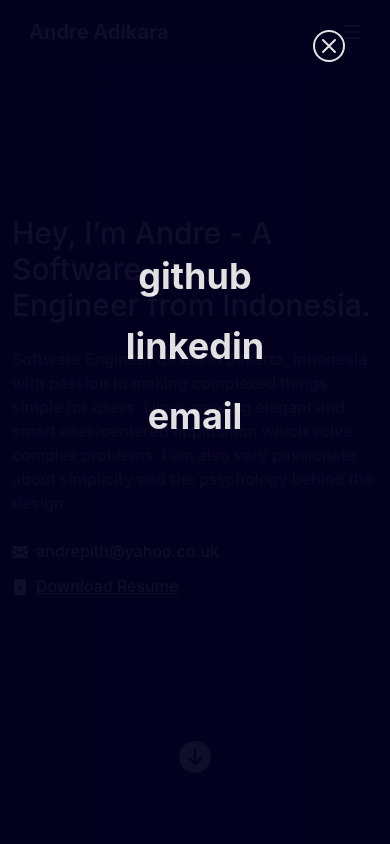
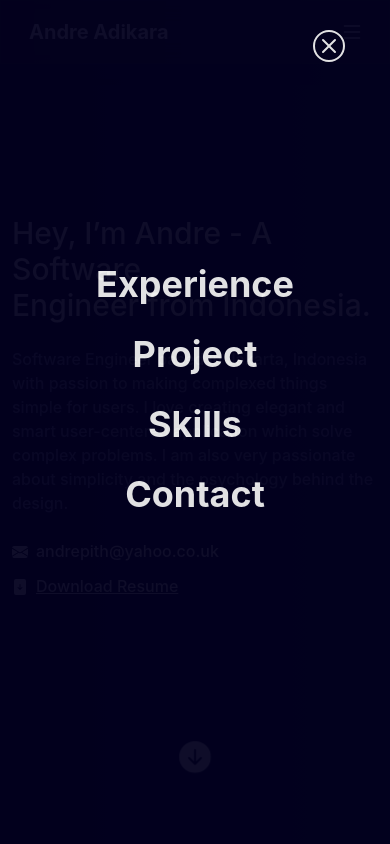
Before and after one commit to andrepith/andreadikarav2, a Next.js app: page / in a window 390 px wide. Both pictures are taken after a click on the button "nav-mobile". Shown: the top 844 px of the page. Built offline with nearby package versions, Linux system fonts and the light colour scheme; no server answers.

Commit message:
Update navigation mobile

```diff
--- a/src/components/NavBar/index.tsx
+++ b/src/components/NavBar/index.tsx
@@ -34,9 +34,10 @@
       <Overlay
         isOpen={isOpen}
         handleClose={handleClose}
-        github={github}
-        linkedin={linkedin}
-        email={email}
+        scrollToExperience={scrollToExperience}
+        scrollToProject={scrollToProject}
+        scrollToSkills={scrollToSkills}
+        scrollToContact={scrollToContact}
       />
       <header className="fixed-top navigation" id="navigation">
         <nav className="navbar navbar-expand-lg primary-nav container">
--- a/src/components/NavBar/styles.scss
+++ b/src/components/NavBar/styles.scss
@@ -91,7 +91,7 @@
   margin-top: 30px;
 }
 
-.nav-overlay a {
+.nav-overlay div {
   padding: 8px;
   text-decoration: none;
   font-size: 36px;
--- a/src/components/Overlay/index.tsx
+++ b/src/components/Overlay/index.tsx
@@ -3,18 +3,36 @@
 interface OverlayInterface {
   isOpen: boolean;
   handleClose: () => void;
-  github: string;
-  linkedin: string;
-  email: string;
+  scrollToExperience: () => void;
+  scrollToProject: () => void;
+  scrollToSkills: () => void;
+  scrollToContact: () => void;
 }
 
 const Overlay = ({
   isOpen,
   handleClose,
-  github,
-  linkedin,
-  email,
+  scrollToExperience,
+  scrollToProject,
+  scrollToSkills,
+  scrollToContact,
 }: OverlayInterface) => {
+  const scrollExp = () => {
+    scrollToExperience();
+    handleClose();
+  };
+  const scrollProj = () => {
+    scrollToProject();
+    handleClose();
+  };
+  const scrollSkills = () => {
+    scrollToSkills();
+    handleClose();
+  };
+  const scrollContact = () => {
+    scrollToContact();
+    handleClose();
+  };
   return (
     <aside
       id="navOverlay"
@@ -24,13 +42,10 @@
         <XCircle onClick={handleClose} />
       </span>
       <div className="overlay-content">
-        <a href={github} target="__blank">
-          github
-        </a>
-        <a href={linkedin} target="__blank">
-          linkedin
-        </a>
-        <a href={`mailto:${email}`}>email</a>
+        <div onClick={scrollExp}>Experience</div>
+        <div onClick={scrollProj}>Project</div>
+        <div onClick={scrollSkills}>Skills</div>
+        <div onClick={scrollContact}>Contact</div>
       </div>
     </aside>
   );
```
